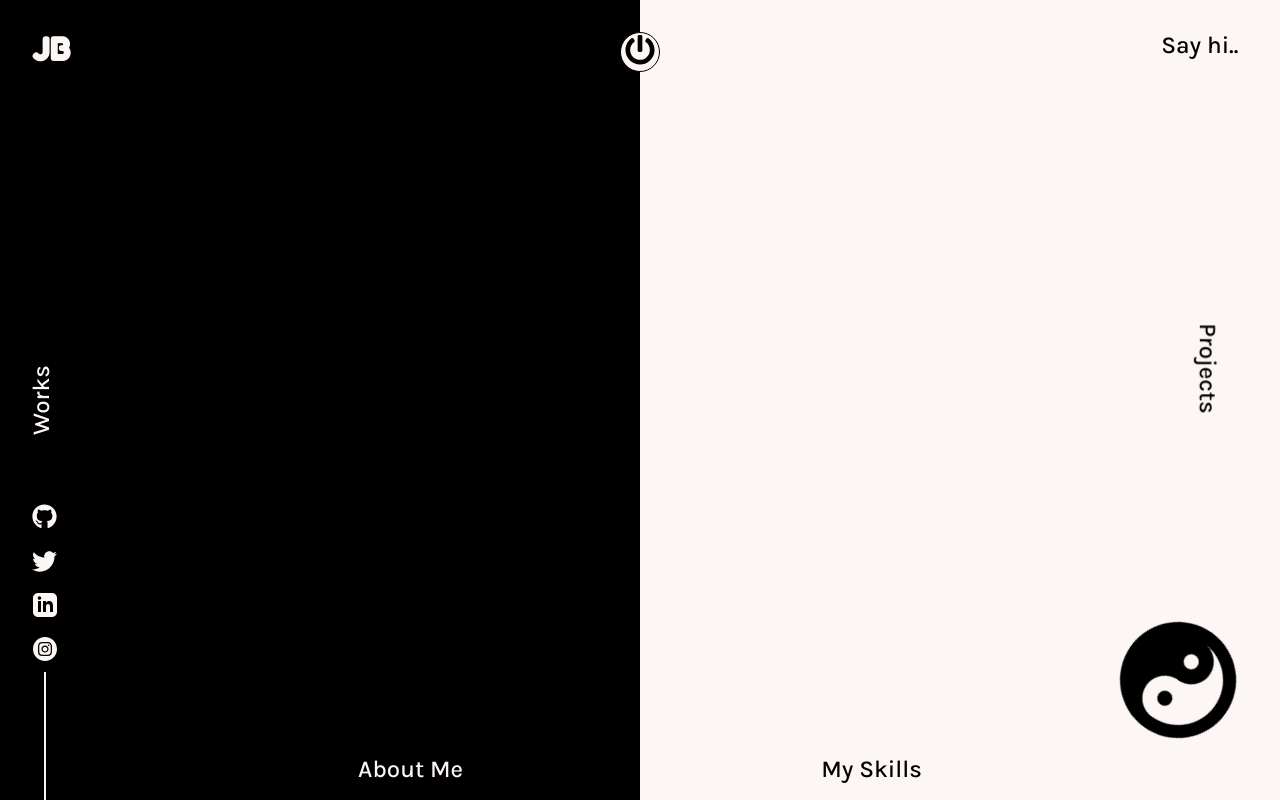
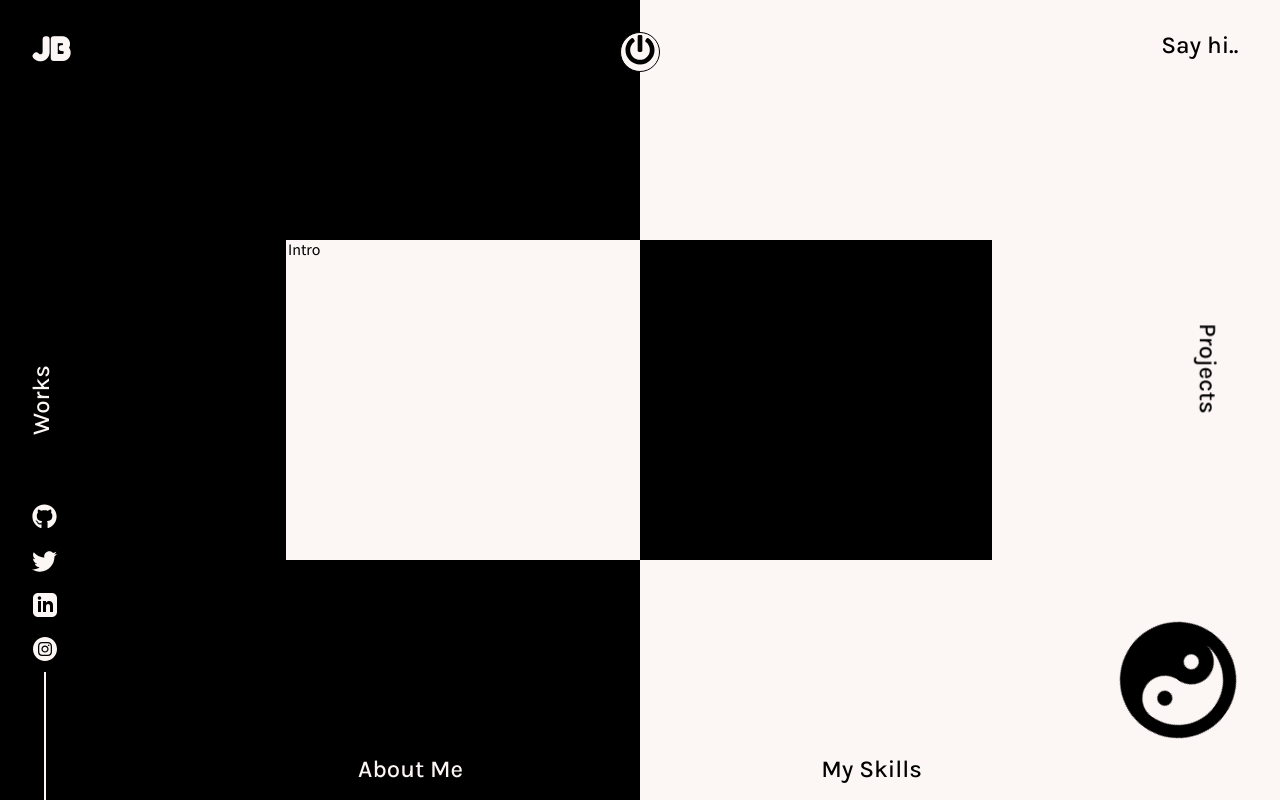
Before and after one commit to jayPreak/react-portfolio, a React (Create React App) app: page / in a window 1280 px wide. Both pictures are taken after a click on the icon 640 px from the left and 374 px from the top of the page. Built offline with nearby package versions, Linux system fonts and the light colour scheme.

Commit message:
intro box

```diff
--- /dev/null
+++ b/src/components/Intro.js
@@ -0,0 +1,35 @@
+import React from "react";
+import styled from "styled-components";
+
+const Box = styled.div`
+  position: absolute;
+  display: flex;
+  width: 55vw;
+  height: 40vh;
+  left: 50%;
+  top: 50%;
+  transform: translate(-50%, -50%);
+  background-repeat: no-repeat;
+  background-size: 100% 2px;
+  background: linear-gradient(
+        to right,
+        ${(props) => props.theme.body} 50%,
+        ${(props) => props.theme.text} 50%
+      )
+      bottom,
+    linear-gradient(
+        to right,
+        ${(props) => props.theme.body} 50%,
+        ${(props) => props.theme.text} 50%
+      )
+      top;
+
+  border-left: 2px solid ${(props) => props.theme.body};
+  border-right: 2px solid ${(props) => props.theme.body};
+
+  z-index: 1;
+`;
+
+export default function Intro() {
+  return <Box>Intro</Box>;
+}
--- a/src/components/Main.js
+++ b/src/components/Main.js
@@ -5,6 +5,7 @@
 import PowerButton from "../subComponents/PowerButton";
 import SocialIcons from "../subComponents/SocialIcons";
 import { YinYang } from "./AllSvgs";
+import Intro from "./Intro";
 
 const MainContainer = styled.div`
   background: ${(props) => props.theme.body};
@@ -168,6 +169,7 @@
           </Skills>
         </BottomBar>
       </Container>
+      {click ? <Intro /> : null}
     </MainContainer>
   );
 }
```
